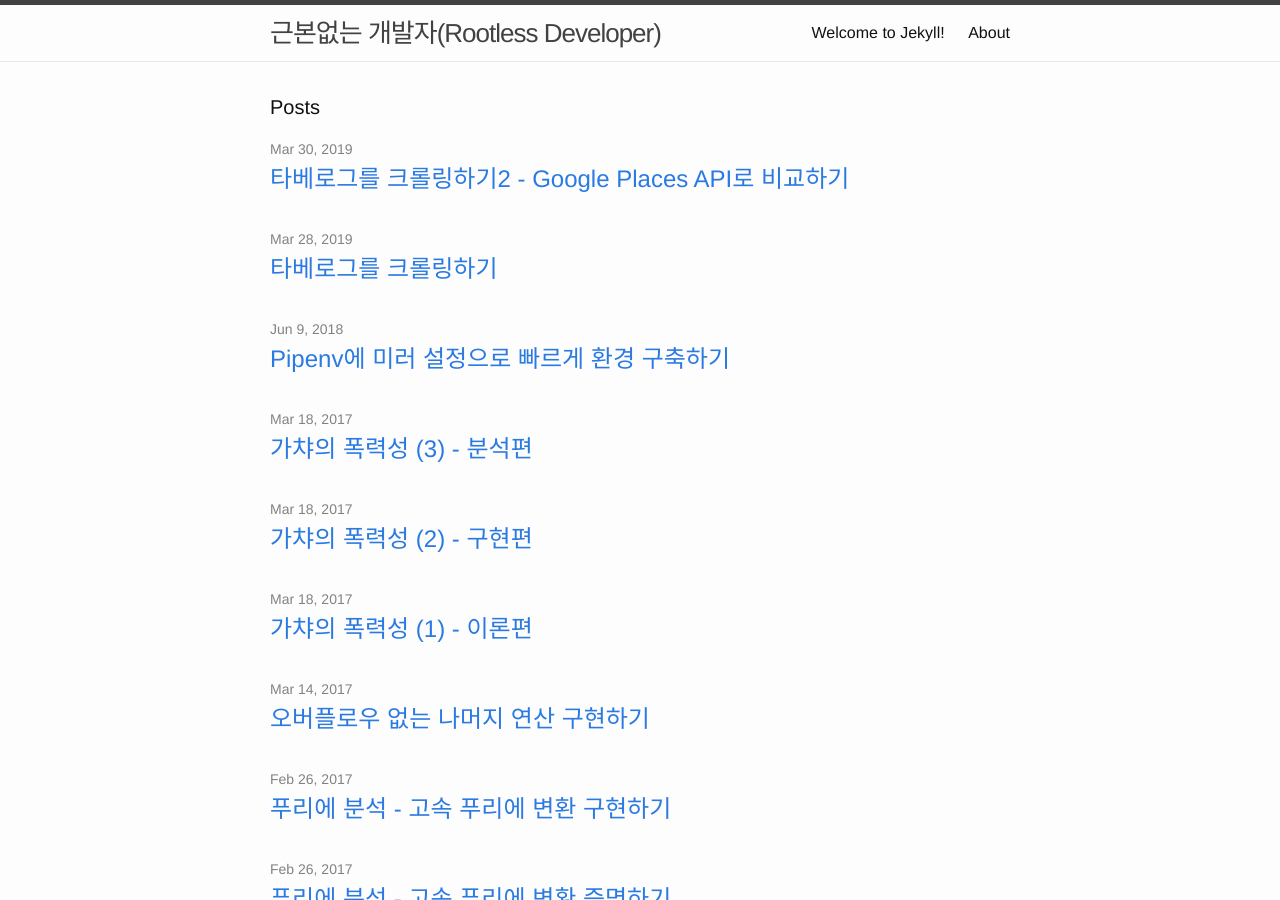
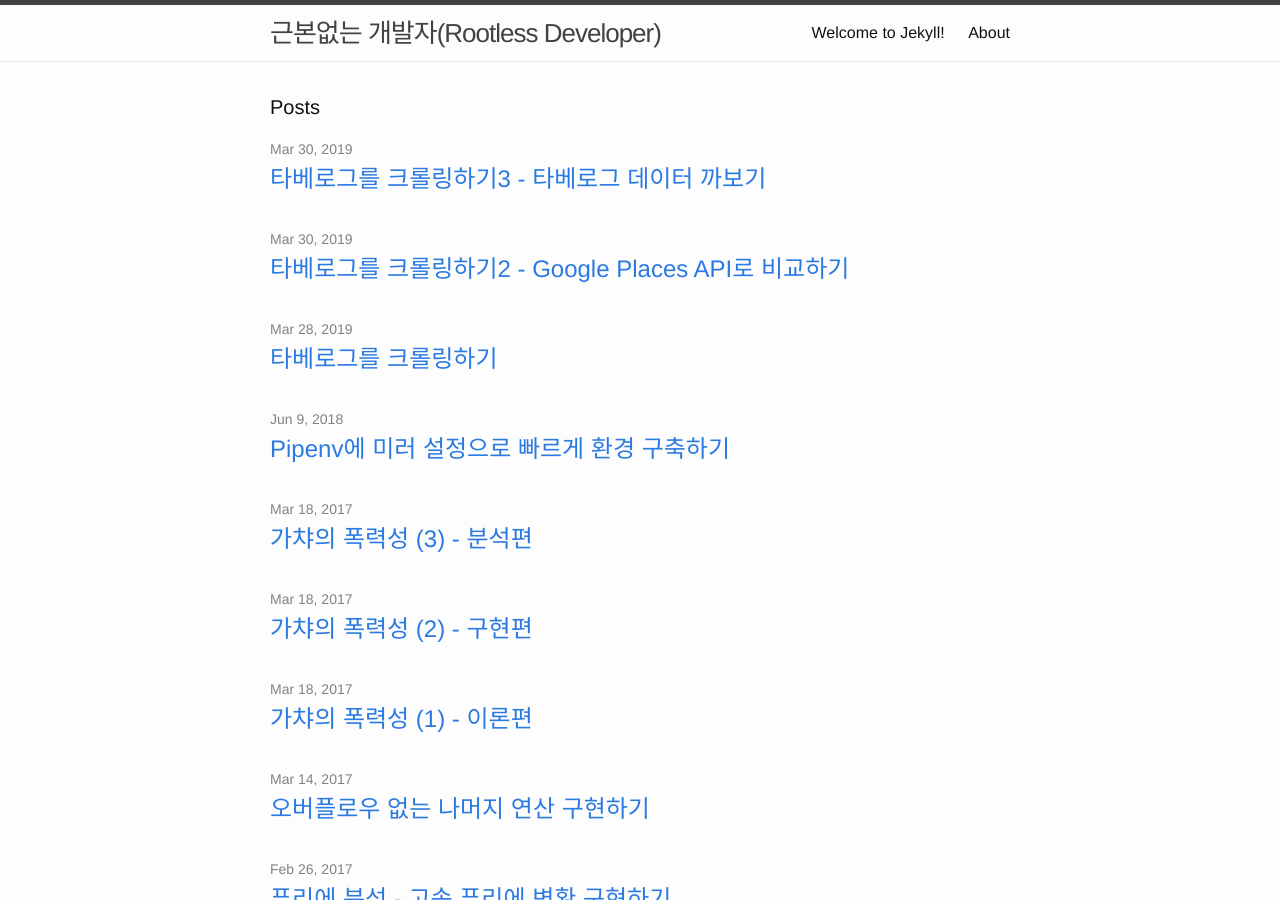
Before and after one commit to helloworldpark/helloworldpark.github.com, a Jekyll site: the page built from index.md, in a window 1280 px wide and 900 px high. Built offline with Jekyll 4.4.1, drawn with Linux system fonts in a browser that asks for light colours; part of the change alters nothing that is shown.

Commit message:
타베로그 데이터 분석하기

````diff
--- a/_posts/2019-03-28-Crawler-4-Tabelog.md
+++ b/_posts/2019-03-28-Crawler-4-Tabelog.md
@@ -7,6 +7,7 @@ categories: jekyll update
 
 1. [타베로그를 크롤링하기](https://helloworldpark.github.io/jekyll/update/2019/03/28/Crawler-4-Tabelog.html)
 2. [타베로그를 크롤링하기2 - Google Places API로 비교하기](https://helloworldpark.github.io/jekyll/update/2019/03/30/Crawler-4-Tabelog2.html)
+3. [타베로그를 크롤링하기3 - 데이터 까보기](https://helloworldpark.github.io/jekyll/update/2019/03/30/Crawler-4-Tabelog3.html)
 
 # 조만간 삿포로에 가는데요
 제가 곧 삿포로에 갑니다. 하루 정도 묵을 예정인데, 기왕이면 맛있는 걸 먹고 싶습니다. 그래서 [타베로그](https://tabelog.com)에서 무엇을 먹을지 찾아봅니다. 어이쿠, 죄다 평점들이 3점대입니다. 우리나라에서 평점 3점대이면 그저 그런 집들인데, 여기에선 4점대를 찾아보기 힘듭니다. 과연 3점대의 음식점들은 걸러야 할까요?
--- a/_posts/2019-03-30-Crawler-4-Tabelog2.md
+++ b/_posts/2019-03-30-Crawler-4-Tabelog2.md
@@ -7,6 +7,7 @@ categories: jekyll update
 
 1. [타베로그를 크롤링하기](https://helloworldpark.github.io/jekyll/update/2019/03/28/Crawler-4-Tabelog.html)
 2. [타베로그를 크롤링하기2 - Google Places API로 비교하기](https://helloworldpark.github.io/jekyll/update/2019/03/30/Crawler-4-Tabelog2.html)
+3. [타베로그를 크롤링하기3 - 데이터 까보기](https://helloworldpark.github.io/jekyll/update/2019/03/30/Crawler-4-Tabelog3.html)
 
 # 그런데 구글에 검색하면 되잖아요
 맞습니다. 비록 타베로그 한국어판 페이지가 있긴 하지만, 굳이 타베로그에 가서 힘들게 검색할 필요는 없습니다. 구글 지도로 훑어보던지, 식당 이름을 직접 검색해도 됩니다.
--- /dev/null
+++ b/_posts/2019-03-30-Crawler-4-Tabelog3.md
@@ -0,0 +1,355 @@
+---
+layout: post
+title:  "타베로그를 크롤링하기3 - 타베로그 데이터 까보기"
+date:   2019-03-30 21:00:00 +0900
+categories: jekyll update
+---
+
+1. [타베로그를 크롤링하기](https://helloworldpark.github.io/jekyll/update/2019/03/28/Crawler-4-Tabelog.html)
+2. [타베로그를 크롤링하기2 - Google Places API로 비교하기](https://helloworldpark.github.io/jekyll/update/2019/03/30/Crawler-4-Tabelog2.html)
+3. [타베로그를 크롤링하기3 - 타베로그 데이터 까보기](https://helloworldpark.github.io/jekyll/update/2019/03/30/Crawler-4-Tabelog3.html)
+
+
+# 데이터를 드디어 다 모았습니다
+험난한 과정 끝에 30달러짜리 데이터를 모았습니다(왜 30달러인지는 **[타베로그를 크롤링하기2 - Google Places API로 비교하기](https://helloworldpark.github.io/jekyll/update/2019/03/30/Crawler-4-Tabelog2.html)** 를 참고하세요). 별거없는 코드이긴 한데 엑셀파일을 하나 떨궈주니 참 뿌듯하긴 하네요. 이제는 그 내용을 한번 까볼 시간입니다.
+
+데이터는 3월 23일 19시 30분 기준으로 타베로그에 등록된 삿포로시의 식당들을 검색하여 수집하였습니다. 타베로그 사이트의 한계로 최대 60페이지까지밖에 검색이 안 되어 총 1240개의 식당의 정보를 수집할 수 있었습니다. 크롤링한 식당의 이름을 바탕으로 Google Places API를 이용하여 구글에 등록된 정보를 수집하였습니다. 그 결과 최종적으로 총 1164개 식당의 정보를 수집하였습니다. 수집한 데이터의 항목은 아래와 같습니다.
+ 1. name: 점포명
+ 2. rating: 유저가 타베로그에 남긴 평점의 평균, 0점~5점, 결측치는 -1로 표시
+ 3. reviews: 유저가 타베로그에 남긴 평가의 갯수
+ 4. price_night: 점포의 저녁식사 가격대, 결측치는 -1로 표시
+ 5. price_noon: 점포의 점심식사 가격대, 결측치는 -1로 표시
+ 6. google_place_id: 구글 **Places API**에서 부여하는 ```placeid```. 분석에는 전혀 쓰이지 않을 예정이지만 억울해서 수집.
+ 7. google_rating: 구글에 유저가 남긴 평점의 평균, 0점~5점, 결측치는 -1로 표시
+ 8. google_user_ratings_total: 구글에 유저가 남긴 평가의 갯수
+ 9. google_review_en: 수집한 리뷰 중 영어 리뷰의 갯수, 최대 5개
+
+# 사이트별로 분석해보기
+먼저, 각 사이트별로 데이터를 분석해보겠습니다.
+
+## Tabelog
+### 평점
+평점이 없는 가게는 제외하고, 평점의 분포를 보면 흥미롭습니다.
+```python
+import matplotlib.pyplot as plt
+import numpy as np
+from scipy.stats import gaussian_kde
+
+def plot_dist(columns, labels, colors, do_log, include_missing, title):
+    for col, label, color, log in zip(columns, labels, colors, do_log):
+        # 데이터 뽑기
+        data = google_tabelog[col]
+        if not include_missing:
+            data = data[data != -1]
+        # 필요하면 데이터에 로그도 씌워줍니다
+        if log:
+            data = np.log(1 + data)
+
+        # 히스토그램을 그려줍니다
+        plt.hist(data, density=True, color=color, alpha=0.7, label=label)
+
+        # 확률밀도함수를 그럴듯하게 그려줍니다
+        # Gaussian Kernal Density Estimation을 사용합니다
+        density = gaussian_kde(dataset=data)
+        density_x = np.linspace(np.amin(data), np.amax(data), 100)
+        density_y = density.evaluate(density_x)
+        plt.plot(density_x, density_y, '--', color=color, alpha=1.0)
+
+        # 만일 데이터에 로그를 씌웠다면
+        # x축을 로그 스케일로 고쳐줍니다
+        if log:
+            old_axes = plt.axes()
+            old_axes.xaxis.set_major_locator(plt.LogLocator(base=np.e))
+            plt.sca(old_axes)
+            dx0, dx1 = np.amin(data), np.amax(data)
+            ticks = np.linspace(dx0, dx1, 5)
+            plt.xticks(ticks=ticks, labels=['{:d}'.format(int(x)) for x in np.exp(ticks)])
+
+    plt.title(title)
+    plt.legend()
+    plt.savefig('tmp/{:s}.png'.format(title))
+    plt.show()
+
+plot_dist(columns=['rating'],
+          labels=['Tabelog'],
+          colors=['#2c7bb6'],
+          include_missing=False,
+          title='Histogram of Tabelog Ratings in Sapporo'
+          )
+```
+<p align="center">
+<img src="/images/2019-03-30-Histogram of Tabelog Ratings.png"><br>
+</p>
+첫째, 평점이 대부분 3점~4점대입니다. 어쩐지 타베로그에서는 죄다 3점대뿐이라더니. 3점대 가게라도 안심하고 들어가서 먹을 수 있을 것 같습니다.
+둘째, 쌍봉 분포를 보이고 있습니다. 3점대 초반의 가게와 3.5 후반의 가게로 양분화되어있습니다.
+
+요 쌍봉 분포가 좀 특이해서, 혹시 '평범한 가게'와 '맛집'을 구분할 수 있을지 궁금해졌습니다. 즉, 평점 몇 점을 기준으로 '평범한 가게'와 '맛집'을 구분할 수 있을까요?
+정확한 값은 구할 수 없을 거라고, 아니 정의할 수도 없을 것 같지만, [Gaussian Mixture Model](https://untitledtblog.tistory.com/133)을 가정하면 경계값 정도는 구할 수 있을 것 같습니다. 전체 분포에 대하여 군집이 2개(맛집 vs 평범)라고 가정하고, 공분산 모델을 Full이라 했을 때 Gaussian Mixture Model에 의한 분류를 해보았습니다.
+
+```python
+import matplotlib.pyplot as plt
+import numpy as np
+from sklearn.mixture import GaussianMixture
+
+def gaussian_mixture_model(column):
+    data = google_tabelog[column]
+    data = data[data != -1]
+
+    # Gaussian Mixture Model을 연산해줄 객체를 생성합니다
+    # Scikit-learn 덕분에 EM 알고리즘을 직접 구현하지 않아도 됩니다
+    gmm = GaussianMixture(n_components=2, covariance_type='full', tol=1e-6, max_iter=100000)
+    gmm.fit(X=np.reshape(data.values, (-1, 1)))
+
+    # 수렴이 안 되면 어쩔 수 없죠
+    if gmm.converged_:
+        x = np.linspace(np.min(data) - 0.1, np.max(data) + 0.1, 100)
+        # 공분산에 대한 가정에 따라 튀어나오는 공분산의 배열 형식이 달라서 어쩔수가 없습니다
+        if gmm.covariance_type == 'full':
+            cov1 = np.sqrt(gmm.covariances_[0][0][0])
+            cov2 = np.sqrt(gmm.covariances_[1][0][0])
+            y1 = norm.pdf(x, loc=gmm.means_[0][0], scale=cov1)
+            y2 = norm.pdf(x, loc=gmm.means_[1][0], scale=cov2)
+        elif gmm.covariance_type == 'tied':
+            cov1 = np.sqrt(gmm.covariances_[0][0])
+            cov2 = np.sqrt(gmm.covariances_[0][0])
+            y1 = norm.pdf(x, loc=gmm.means_[0][0], scale=cov1)
+            y2 = norm.pdf(x, loc=gmm.means_[1][0], scale=cov2)
+        else:
+            cov1 = np.sqrt(gmm.covariances_[0][0])
+            cov2 = np.sqrt(gmm.covariances_[1][0])
+            y1 = norm.pdf(x, loc=gmm.means_[0][0], scale=cov1)
+            y2 = norm.pdf(x, loc=gmm.means_[1][0], scale=cov2)
+
+        # 어떤 군집의 평균이 높을지 알 수가 없어서 이런 짓을 해야 합니다
+        high, low = (0, 1) if gmm.means_[0] > gmm.means_[1] else (1, 0)
+        # 집단에 따라 색, 라벨, 곡선, 공분산을 구분합니다
+        colors = {low: "#fb8072", high: "#80b1d3"}
+        labels = {low: "Relatively Low", high: "Relatively High"}
+        curves = {low: y1 if gmm.means_[0] < gmm.means_[1] else y2,
+                  high: y2 if gmm.means_[0] < gmm.means_[1] else y1}
+        covs = {low: cov1 if gmm.means_[0] < gmm.means_[1] else cov2,
+                high: cov2 if gmm.means_[0] < gmm.means_[1] else cov1}
+
+        # 군집별로 색을 다르게 칠해주기 위해 pyplot.hist의 리턴값을 받습니다
+        N, bins, patches = plt.hist(data, density=True)
+        for bin_num, patch in zip(bins, patches):
+            patch.set_facecolor(colors[gmm.predict(np.array(bin_num).reshape((-1, 1)))[0]])
+            patch.set_alpha(0.7)
+        # 가우시안 분포를 그려줍니다
+        plt.plot(x, curves[0], '--', color=colors[0])
+        plt.plot(x, curves[1], '--', color=colors[1])
+        # 가우시안 분포의 parameter를 적어줍니다
+        plt.text(gmm.means_[low] + 0.025, np.max(curves[low]) - 0.4,
+                 s="Mean: {:.2f}\nStd: {:.2f}".format(gmm.means_[low][0], covs[low]),
+                 color=colors[low]
+                 )
+        plt.text(gmm.means_[high] + 0.05, np.max(curves[high]),
+                 s="Mean: {:.2f}\nStd: {:.2f}".format(gmm.means_[high][0], covs[high]),
+                 color=colors[high])
+        plt.title("Gaussian Mixture Model on Tabelog's Reviews, Sapporo")
+
+        # 범례를 커스터마이징합니다
+        legend_elements = [Line2D([0], [0], linestyle='--', markersize=5,
+                                  color=colors[i], label=labels[i]) for i in [0, 1]]
+        plt.legend(handles=legend_elements, loc='upper right')
+        plt.savefig('tmp/{:s}.png'.format("Gaussian Mixture Model on Tabelog's Reviews, Sapporo"))
+        plt.show()
+
+gaussian_mixture_model(column='rating')
+```
+<p align="center">
+<img src="/images/2019-03-30-Gaussian Mixture Model on Tabelog's Reviews, Sapporo.png"><br>
+</p>
+놀랍게도 분류가 되었고, 3.1과 3.2 언저리에서 맛집이냐 아니냐가 결정되는듯하군요.
+
+### 평가 갯수
+평가 갯수의 분포도 흥미롭습니다.
+```python
+plot_dist(columns=['reviews'],
+          labels=['Tabelog'],
+          colors=['#2c7bb6'],
+          include_missing=False,
+          do_log=[False],
+          title='Histogram of Tabelog Reviews in Sapporo')
+```
+<p align="center">
+<img src="/images/2019-03-30-Histogram of Tabelog Reviews in Sapporo.png"><br>
+</p>
+
+역시나 리뷰가 많은 가게는 얼마 되지 않습니다. 대부분의 가게들의 리뷰 수는 많아봐야 50개 언저리군요. 이 도표로는 분포가 잘 보이지 않으니, 로그 스케일로 한번 보겠습니다.
+```python
+plot_dist(columns=['reviews'],
+          labels=['Tabelog'],
+          colors=['#2c7bb6'],
+          include_missing=False,
+          do_log=[True],
+          title='Log-Histogram of Tabelog Reviews in Sapporo')
+```
+<p align="center">
+<img src="/images/2019-03-30-Log-Histogram of Tabelog Reviews in Sapporo.png"><br>
+</p>
+
+사실 50개도 많은 거였고, 대체로 20개 정도의 리뷰를 받는군요.
+
+### 가격대
+가격대도 리뷰와 패턴이 비슷한데, 대체로 중저가대의 음식점들이 많고, 비싼 식당은 적군요.
+```python
+plot_dist(columns=['price_noon'],
+          labels=['Tabelog'],
+          colors=['#2c7bb6'],
+          include_missing=False,
+          do_log=[False],
+          title='Histogram of Tabelog Price at Noon in Sapporo')
+plot_dist(columns=['price_night'],
+          labels=['Tabelog'],
+          colors=['#2c7bb6'],
+          include_missing=False,
+          do_log=[False],
+          title='Histogram of Tabelog Price at Night in Sapporo')
+```
+<p align="left">
+<img src="/images/2019-03-30-Histogram of Tabelog Price at Night in Sapporo.png"><br>
+</p>
+<p align="right">
+<img src="/images/2019-03-30-Histogram of Tabelog Price at Noon in Sapporo.png"><br>
+</p>
+
+### 평점과 평가 갯수의 관계
+그렇다면, 평점과 평가는 어떤 관계가 있을까요? 평가가 많은 가게는 평점이 높을까요? 낮을까요?
+
+```python
+import matplotlib.pyplot as plt
+import numpy as np
+
+from matplotlib.lines import Line2D
+from matplotlib.colors import Normalize
+from matplotlib.cm import get_cmap
+from scipy.stats import norm, linregress
+
+def plot_scatter(columns, labels, title, log):
+    # 데이터에서 결측치들을 빼버립니다
+    filter_col0 = google_tabelog[columns[0]] != -1
+    filter_col1 = google_tabelog[columns[1]] != -1
+    data = google_tabelog[filter_col0 & filter_col1]
+
+    # 필요하면 데이터에 로그를 씌웁니다
+    x = np.log(1+data[columns[0]]) if log[0] else data[columns[0]]
+    y = np.log(1+data[columns[1]]) if log[1] else data[columns[1]]
+
+    # Scatterplot
+    # 만일 산점도에 색으로 또다른 데이터를 표현한다면
+    # 색을 칠하는 과정이 필요합니다
+    if columns[2]:
+        # 데이터를 처리하고
+        filter_col2 = google_tabelog[columns[2]] != -1
+        data = data[filter_col2]
+        x = np.log(1 + data[columns[0]]) if log[0] else data[columns[0]]
+        y = np.log(1 + data[columns[1]]) if log[1] else data[columns[1]]
+
+        # 데이터를 색에 매핑할 준비를 합니다
+        # 히스토그램으로 연속적인 데이터를 구간화(또는 이산화)합니다
+        c = np.log(1+data[columns[2]]) if log[2] else data[columns[2]]
+        bin_edges = np.histogram_bin_edges(np.unique(c), bins=5)
+        c_bin_idx = np.digitize(c, bin_edges, right=False)
+        c_binned = np.array([bin_edges[i if i < len(bin_edges) else i-1] for i in c_bin_idx])
+
+        # 산점도에 점별로 색을 다르게 지정하려면
+        # Color Map과 Normalize 객체가 필요합니다
+        # 데이터는 Normalize 객체에 의해 0~1 사이의 구간으로 Normalize되고
+        # Normalize된 값은 Color Map에 의해 색으로 변환됩니다
+        # Data -> matplotlib.colors.Normalize -> matplotlib.colors.Colormap
+        cmap = get_cmap('rainbow')
+        normalizer = Normalize(vmin=bin_edges[0], vmax=bin_edges[-1])
+        path = plt.scatter(x, y, s=5, alpha=0.5, c=c_binned, cmap=cmap,
+                           norm=normalizer, zorder=10)
+        axes = path.axes
+        # 화면상 보이는 코너들의 x, y좌표를 Axes 좌표계로 cache해둡니다
+        x0, x1, y0, y1 = axes.viewLim.x0, axes.viewLim.x1, axes.viewLim.y0, axes.viewLim.y1
+
+        # 범례를 커스터마이징합니다
+        legend_elements = [Line2D([0], [0], marker='.', markersize=5,
+                                  linestyle='',
+                                  color=cmap(normalizer(bin_edges[i+1])),
+                                  label='{0:.1f}~{1:.1f}'.format(np.exp(bin_edges[i]) if log[2] else bin_edges[i],
+                                                                 np.exp(bin_edges[i+1]) if log[2] else bin_edges[i+1])
+                                  )
+                           for i in range(len(bin_edges)-1)]
+        plt.legend(handles=legend_elements, title=labels[2], loc=(0.655, 0.11))
+    else:
+        # 편안하게 산점도를 그립니다
+        lines = plt.plot(x, y, color="#404040", marker='.', markersize=5, linestyle='',
+                         alpha=0.5, zorder=10)
+        axes = lines[0].axes
+        x0, x1, y0, y1 = axes.viewLim.x0, axes.viewLim.x1, axes.viewLim.y0, axes.viewLim.y1
+
+    # Linear Regression
+    # scipy 덕분에 간편하게 회귀분석을 할 수 있습니다
+    slope, intercept, r_value, p_value, std_err = linregress(x, y)
+    plt.plot(x, intercept + x * slope, color='#2c7bb6', alpha=1.0, linestyle='-', linewidth=2, label='fitted line', zorder=11)
+    # 데이터에 로그를 씌웠느냐 말았느냐에 따라 텍스트를 다르게 보여줍니다
+    if log[0] and log[1]:
+        lingress_text = r'$\log y={a:.2f} \log x{b}{c:.2f}$'.format(a=slope, b='+' if intercept >= 0.0 else '-',
+                                                                    c=np.abs(intercept))
+    elif log[0] and not log[1]:
+        lingress_text = r'$y={a:.2f}\log x{b}{c:.2f}$'.format(a=slope, b='+' if intercept >= 0.0 else '-',
+                                                              c=np.abs(intercept))
+    elif not log[0] and log[1]:
+        lingress_text = r'$\log y={a:.2f}x{b}{c:.2f}$'.format(a=slope, b='+' if intercept >= 0.0 else '-',
+                                                              c=np.abs(intercept))
+    else:
+        lingress_text = r'$y={a:.2f}x{b}{c:.2f}$'.format(a=slope, b='+' if intercept >= 0.0 else '-',
+                                                         c=np.abs(intercept))
+    plt.text(x=x0 + (x1 - x0) * 0.65, y=y1, s=lingress_text)
+    lingress_text = r'$R^{{2}}={d:.2f}, p={e:.4f}$'.format(d=r_value, e=p_value)
+    plt.text(x=x0 + (x1 - x0) * 0.65, y=y1 - (y1 - y0) * 0.048, s=lingress_text)
+    lingress_text = r'$\epsilon^{{2}}={f:.3f}$'.format(f=std_err)
+    plt.text(x=x0 + (x1 - x0) * 0.65, y=y1 - (y1 - y0) * 0.048 * 2, s=lingress_text)
+
+    # x-hist
+    # x축에 보여줄 히스토그램(사실은 Gaussian KDE에 의한 Density Plot)을 그립니다
+    hist_height = (y1 - y0) * 0.2
+    density = gaussian_kde(dataset=x)
+    density_x = np.linspace(x0, x1)
+    density_y = density.evaluate(density_x)
+    density_y = (density_y / np.amax(density_y)) * hist_height + y0
+    plt.plot(density_x, density_y, '--', color='#1a9641', alpha=0.7, zorder=9)
+    plt.fill_between(x=density_x, y1=density_y, y2=y0, color='#1a9641', alpha=0.3, zorder=9)
+
+    # y-hist
+    # y축에 보여줄 히스토그램(사실은 Gaussian KDE에 의한 Density Plot)을 그립니다
+    hist_height = (x1 - x0) * 0.2
+    density = gaussian_kde(dataset=y)
+    density_x = np.linspace(y0, y1)
+    density_y = density.evaluate(density_x)
+    density_y = (density_y / np.amax(density_y)) * hist_height + x0
+    plt.plot(density_y, density_x, '--', color='#d7191c', alpha=0.7, zorder=9)
+    plt.fill_betweenx(y=density_x, x1=density_y, x2=x0, color='#d7191c', alpha=0.3, zorder=9)
+
+    plt.xlabel(labels[0])
+    plt.ylabel(labels[1])
+    plt.title(title)
+    # 데이터에 로그를 씌웠다면, x축을 원래 스케일대로 보여주도록 작업합니다
+    if log[0]:
+        old_axes = plt.axes()
+        old_axes.xaxis.set_major_locator(plt.LogLocator(base=np.e))
+        plt.sca(old_axes)
+        dx0, dx1 = axes.dataLim.x0, axes.dataLim.x1
+        ticks = np.linspace(dx0, dx1, 5)
+        plt.xticks(ticks=ticks, labels=['{:d}'.format(int(x)) for x in np.exp(ticks)])
+    # 데이터에 로그를 씌웠다면, y축을 원래 스케일대로 보여주도록 작업합니다
+    if log[1]:
+        old_axes = plt.axes()
+        old_axes.yaxis.set_major_locator(plt.LogLocator(base=np.e))
+        plt.sca(old_axes)
+        dy0, dy1 = axes.dataLim.y0, axes.dataLim.y1
+        ticks = np.linspace(dy0, dy1, 5)
+        plt.yticks(ticks=ticks, labels=['{:d}'.format(int(x)) for x in np.exp(ticks)])
+    plt.savefig('tmp/{:s}.png'.format(title))
+    plt.show()
+```
+<p align="right">
+<img src="/images/2019-03-30-Scatterplot of Tabelog's Rating vs Reviews.png"><br>
+</p>
+의외로 꽤 상관관계가 있어보입니다. $$R^{2}$$의 값도 0.6으로 꽤 높은 편이고, 시각적으로도 평가가 많으면 많을수록 평점도 높아보입니다. 제 추측으로는, 평가가 많다는 건 사람이 많이 간다는 간접증거가 될테고, 사람이 많이 간다는 건 그만큼 맛이 있기 때문이 아닐까 생각합니다만, 반박의 여지도 많은 추측이긴 합니다.
+
+사실 정말 알아보고 싶은 건 '평가가 많은 식당의 평점은 잘 변하지 않는다'입니다. 이걸 알고 싶은 이유는, 평점이 잘 변하지 않는다는 건 그만큼 많은 사람들이 그 평점에 동의한다는 뜻이라고 생각하기 때문입니다. 즉, 그 평점은 믿을만하다는 것이지요. 그런데 이를 알아보려면 평가의 수의 시계열 자료와 이에 대응하는 평점의 시계열 자료가 필요한데, 이는 정말 구하기 어렵습니다. 서버를 띄워놓고 크롤링이라도 해야 할까요. 아쉽지만 이 연구는 다른 누군가가 해주지 않을까 생각하며 포기해야 할 듯 합니다.
````
Also changed, not shown: images/2019-03-30-Gaussian Mixture Model on Tabelog's Reviews, Sapporo.png (added), images/2019-03-30-Histogram of Google Ratings in Sapporo.png (added), images/2019-03-30-Histogram of Tabelog Price at Night in Sapporo.png (added), images/2019-03-30-Histogram of Tabelog Price at Noon in Sapporo.png (added), images/2019-03-30-Histogram of Tabelog Ratings in Sapporo.png (added), images/2019-03-30-Histogram of Tabelog Reviews in Sapporo.png (added), images/2019-03-30-Histogram of Tabelog and Google Ratings in Sapporo.png (added), images/2019-03-30-Log-Histogram of Tabelog Reviews in Sapporo.png (added), images/2019-03-30-Scatterplot of Ratings.png (added), images/2019-03-30-Scatterplot of Tabelog's Rating vs Reviews.png (added).
